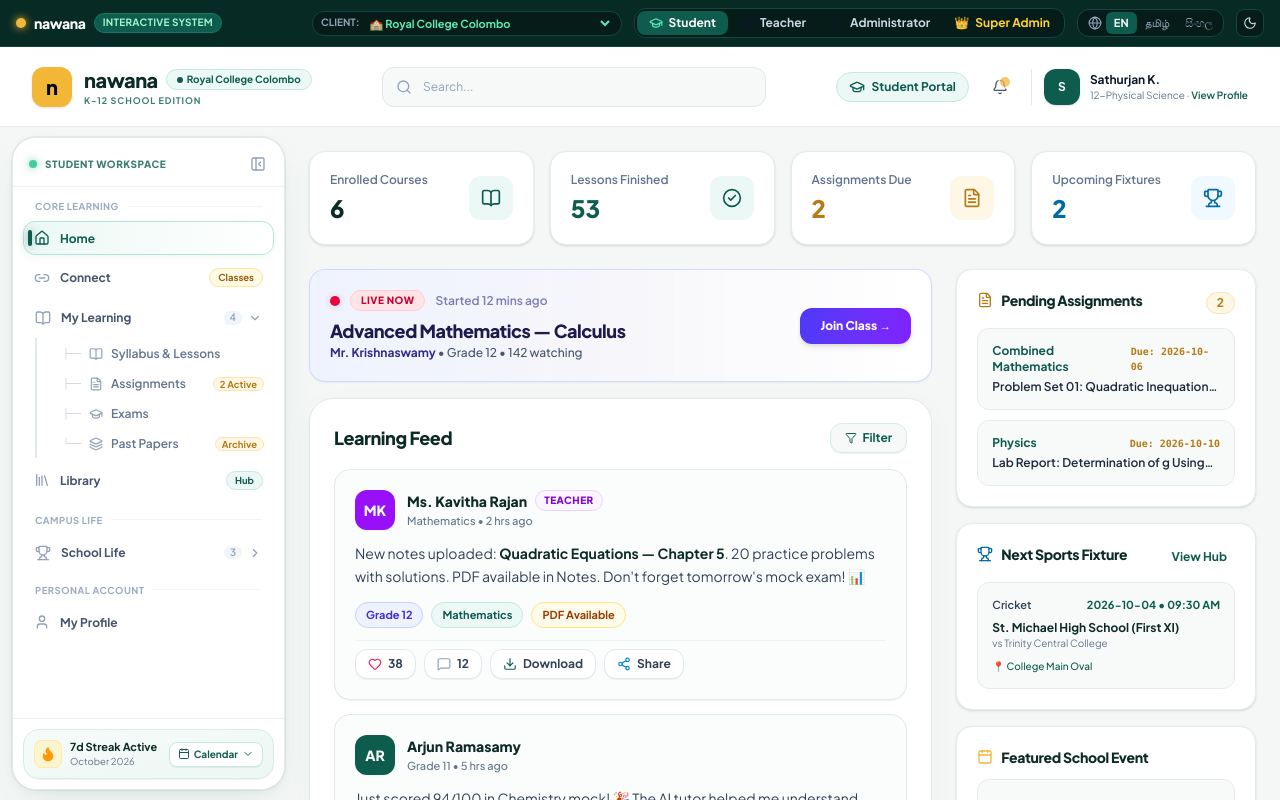
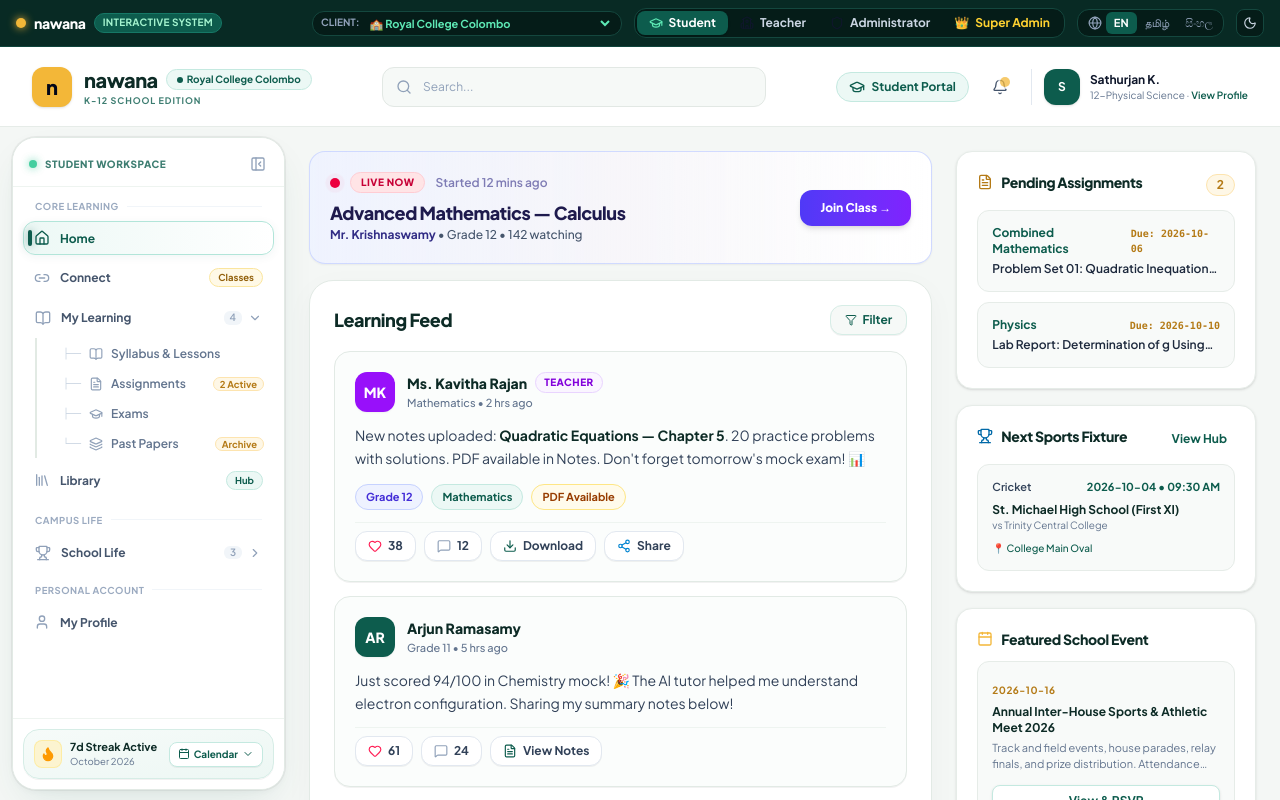
Before and after one commit to Saki06/LMS, a Next.js app: page / in a window 1280 px wide. Built offline with nearby package versions, Linux system fonts and the light colour scheme.

Commit message:
fix: remove unwanted KPI cards across student/teacher/admin views and fix super admin sidebar tab navigation

```diff
--- a/src/app/page.tsx
+++ b/src/app/page.tsx
@@ -118,13 +118,17 @@ export default function HomePage() {
       switch (currentView) {
         case "profile":
           return <ProfileView />;
+        case "super_admin_matrix":
+        case "feature_matrix":
+          return <SuperAdminPortalView initialTab="feature_matrix" />;
+        case "super_admin_pricing":
+        case "pricing_plans":
+          return <SuperAdminPortalView initialTab="pricing_plans" />;
         case "super_admin_tenants":
-        case "super_admin_matrix":
-        case "super_admin_pricing":
         case "super_admin_portal":
         case "dashboard":
         default:
-          return <SuperAdminPortalView />;
+          return <SuperAdminPortalView initialTab="tenants" />;
       }
     } else {
       // Administrator
--- a/src/components/views/StudentDashboard.tsx
+++ b/src/components/views/StudentDashboard.tsx
@@ -107,58 +107,6 @@ export function StudentDashboard() {
   return (
     <div className="space-y-6 animate-in fade-in duration-300">
 
-      {/* KPI Cards Row */}
-      <div className="grid grid-cols-2 lg:grid-cols-4 gap-4">
-        <Card className="border-[#e6ece8] bg-white">
-          <CardContent className="p-5 flex items-center justify-between">
-            <div>
-              <p className="text-xs text-slate-500 font-semibold">Enrolled Courses</p>
-              <p className="text-2xl font-black text-[#0d2b26] mt-1">{courses.length}</p>
-            </div>
-            <div className="h-11 w-11 rounded-xl bg-[#ecf8f5] text-[#0d5c4d] flex items-center justify-center">
-              <BookOpen className="h-5 w-5" />
-            </div>
-          </CardContent>
-        </Card>
-
-        <Card className="border-[#e6ece8] bg-white">
-          <CardContent className="p-5 flex items-center justify-between">
-            <div>
-              <p className="text-xs text-slate-500 font-semibold">Lessons Finished</p>
-              <p className="text-2xl font-black text-[#0d5c4d] mt-1">{completedLessons}</p>
-            </div>
-            <div className="h-11 w-11 rounded-xl bg-[#ecf8f5] text-[#0d5c4d] flex items-center justify-center">
-              <CheckCircle2 className="h-5 w-5" />
-            </div>
-          </CardContent>
-        </Card>
-
-        <Card className="border-[#e6ece8] bg-white">
-          <CardContent className="p-5 flex items-center justify-between">
-            <div>
-              <p className="text-xs text-slate-500 font-semibold">Assignments Due</p>
-              <p className="text-2xl font-black text-[#b47a16] mt-1">{assignments.length}</p>
-            </div>
-            <div className="h-11 w-11 rounded-xl bg-[#fef7e6] text-[#b47a16] flex items-center justify-center">
-              <FileText className="h-5 w-5" />
-            </div>
-          </CardContent>
-        </Card>
-
-        <Card className="border-[#e6ece8] bg-white">
-          <CardContent className="p-5 flex items-center justify-between">
-            <div>
-              <p className="text-xs text-slate-500 font-semibold">Upcoming Fixtures</p>
-              <p className="text-2xl font-black text-sky-700 mt-1">
-                {fixtures.filter((f) => f.status === "scheduled").length}
-              </p>
-            </div>
-            <div className="h-11 w-11 rounded-xl bg-sky-50 text-sky-700 flex items-center justify-center">
-              <Trophy className="h-5 w-5" />
-            </div>
-          </CardContent>
-        </Card>
-      </div>
 
       {/* Main Grid: Continue Learning + Performance Analytics */}
       <div className="grid grid-cols-1 lg:grid-cols-3 gap-6">
--- a/src/components/views/SuperAdminPortalView.tsx
+++ b/src/components/views/SuperAdminPortalView.tsx
@@ -47,7 +47,11 @@ import { Modal } from "@/components/ui/modal";
 
 type SuperAdminTab = "tenants" | "feature_matrix" | "pricing_plans";
 
-export function SuperAdminPortalView() {
+interface SuperAdminPortalViewProps {
+  initialTab?: SuperAdminTab;
+}
+
+export function SuperAdminPortalView({ initialTab }: SuperAdminPortalViewProps = {}) {
   const {
     tenants,
     activeTenantId,
@@ -57,10 +61,37 @@ export function SuperAdminPortalView() {
     applyTenantPreset,
     addTenant,
     updateTenant,
-    deleteTenant
+    deleteTenant,
+    currentView,
+    setCurrentView
   } = useApp();
 
-  const [activeTab, setActiveTab] = useState<SuperAdminTab>("tenants");
+  const getTabFromView = (view: string): SuperAdminTab => {
+    if (view === "super_admin_matrix" || view === "feature_matrix") return "feature_matrix";
+    if (view === "super_admin_pricing" || view === "pricing_plans") return "pricing_plans";
+    return "tenants";
+  };
+
+  const [activeTab, setActiveTab] = useState<SuperAdminTab>(() => {
+    if (initialTab) return initialTab;
+    return getTabFromView(currentView);
+  });
+
+  // Keep activeTab in sync with currentView and initialTab when sidebar items are clicked
+  React.useEffect(() => {
+    if (initialTab) {
+      setActiveTab(initialTab);
+    } else {
+      setActiveTab(getTabFromView(currentView));
+    }
+  }, [currentView, initialTab]);
+
+  const handleTabChange = (tab: SuperAdminTab) => {
+    setActiveTab(tab);
+    if (tab === "tenants") setCurrentView("super_admin_tenants");
+    else if (tab === "feature_matrix") setCurrentView("super_admin_matrix");
+    else if (tab === "pricing_plans") setCurrentView("super_admin_pricing");
+  };
   const [selectedTenantForMatrix, setSelectedTenantForMatrix] = useState<string>(activeTenantId);
   const [typeFilter, setTypeFilter] = useState<"all" | TenantType>("all");
   const [searchQuery, setSearchQuery] = useState("");
@@ -326,7 +357,7 @@ export function SuperAdminPortalView() {
       </div>
 
       {/* Global SaaS Platform Metrics */}
-      <div className="grid grid-cols-2 lg:grid-cols-4 gap-4">
+      <div className="grid grid-cols-1 sm:grid-cols-3 gap-4">
         <Card className="border-[#e6ece8] bg-white shadow-2xs">
           <CardContent className="p-5 flex items-center justify-between">
             <div>
@@ -365,25 +396,12 @@ export function SuperAdminPortalView() {
             </div>
           </CardContent>
         </Card>
-
-        <Card className="border-[#e6ece8] bg-white shadow-2xs">
-          <CardContent className="p-5 flex items-center justify-between">
-            <div>
-              <p className="text-xs text-slate-500 font-semibold">Granular Controls</p>
-              <p className="text-2xl font-black text-[#0d2b26] mt-1">{totalSubOptionsCount} Sub-Options</p>
-              <p className="text-[10px] text-emerald-600 font-bold mt-0.5">{HIERARCHICAL_MODULES.length} Parent Modules</p>
-            </div>
-            <div className="h-11 w-11 rounded-xl bg-[#ecf8f5] text-[#0d5c4d] flex items-center justify-center">
-              <Sliders className="h-5 w-5" />
-            </div>
-          </CardContent>
-        </Card>
       </div>
 
       {/* Main Tab Navigation */}
       <div className="flex flex-wrap items-center gap-2 p-1.5 rounded-2xl bg-white border border-[#c4e9e0] shadow-xs">
         <button
-          onClick={() => setActiveTab("tenants")}
+          onClick={() => handleTabChange("tenants")}
           className={`flex items-center gap-2 px-4 py-2.5 rounded-xl text-xs font-extrabold transition-all cursor-pointer ${
             activeTab === "tenants"
               ? "bg-[#0d5c4d] text-white shadow-xs"
@@ -398,7 +416,7 @@ export function SuperAdminPortalView() {
         </button>
 
         <button
-          onClick={() => setActiveTab("feature_matrix")}
+          onClick={() => handleTabChange("feature_matrix")}
           className={`flex items-center gap-2 px-4 py-2.5 rounded-xl text-xs font-extrabold transition-all cursor-pointer ${
             activeTab === "feature_matrix"
               ? "bg-[#0d5c4d] text-white shadow-xs"
@@ -413,7 +431,7 @@ export function SuperAdminPortalView() {
         </button>
 
         <button
-          onClick={() => setActiveTab("pricing_plans")}
+          onClick={() => handleTabChange("pricing_plans")}
           className={`flex items-center gap-2 px-4 py-2.5 rounded-xl text-xs font-extrabold transition-all cursor-pointer ${
             activeTab === "pricing_plans"
               ? "bg-[#0d5c4d] text-white shadow-xs"
@@ -592,7 +610,7 @@ export function SuperAdminPortalView() {
                       variant="outline"
                       onClick={() => {
                         setSelectedTenantForMatrix(tenant.id);
-                        setActiveTab("feature_matrix");
+                        handleTabChange("feature_matrix");
                       }}
                       className="border-[#c4e9e0] text-[#0d5c4d] hover:bg-[#ecf8f5] text-xs font-bold cursor-pointer"
                     >
--- a/src/components/views/TeacherViews.tsx
+++ b/src/components/views/TeacherViews.tsx
@@ -508,48 +508,6 @@ export function TeacherViews({ initialTab = "home" }: TeacherViewsProps) {
         )}
       </div>
 
-      {/* KPI Stats */}
-      <div className="grid grid-cols-1 sm:grid-cols-3 gap-4">
-        <Card className="border-[#e6ece8] bg-white shadow-2xs">
-          <CardContent className="p-5 flex items-center justify-between">
-            <div>
-              <p className="text-xs text-slate-500 font-semibold">Assigned Classes</p>
-              <p className="text-2xl font-black text-[#0d2b26] mt-1">{courses.length} Classes</p>
-            </div>
-            <div className="h-11 w-11 rounded-xl bg-[#ecf8f5] text-[#0d5c4d] flex items-center justify-center">
-              <BookOpen className="h-5 w-5" />
-            </div>
-          </CardContent>
-        </Card>
-
-        <Card className="border-[#e6ece8] bg-white shadow-2xs">
-          <CardContent className="p-5 flex items-center justify-between">
-            <div>
-              <p className="text-xs text-slate-500 font-semibold">Pending Review</p>
-              <p className="text-2xl font-black text-[#b47a16] mt-1">
-                {submissions.filter((s) => s.status === "submitted").length} Submissions
-              </p>
-            </div>
-            <div className="h-11 w-11 rounded-xl bg-[#fef7e6] text-[#b47a16] flex items-center justify-center">
-              <ClipboardCheck className="h-5 w-5" />
-            </div>
-          </CardContent>
-        </Card>
-
-        <Card className="border-[#e6ece8] bg-white shadow-2xs">
-          <CardContent className="p-5 flex items-center justify-between">
-            <div>
-              <p className="text-xs text-slate-500 font-semibold">Graded & Released</p>
-              <p className="text-2xl font-black text-[#0d5c4d] mt-1">
-                {submissions.filter((s) => s.status === "result_released").length}
-              </p>
-            </div>
-            <div className="h-11 w-11 rounded-xl bg-[#ecf8f5] text-[#0d5c4d] flex items-center justify-center">
-              <Award className="h-5 w-5" />
-            </div>
-          </CardContent>
-        </Card>
-      </div>
 
       {/* HOME VIEW: TEACHER DAILY COCKPIT & OPERATIONS DASHBOARD */}
       {activeTab === "home" && (
```
